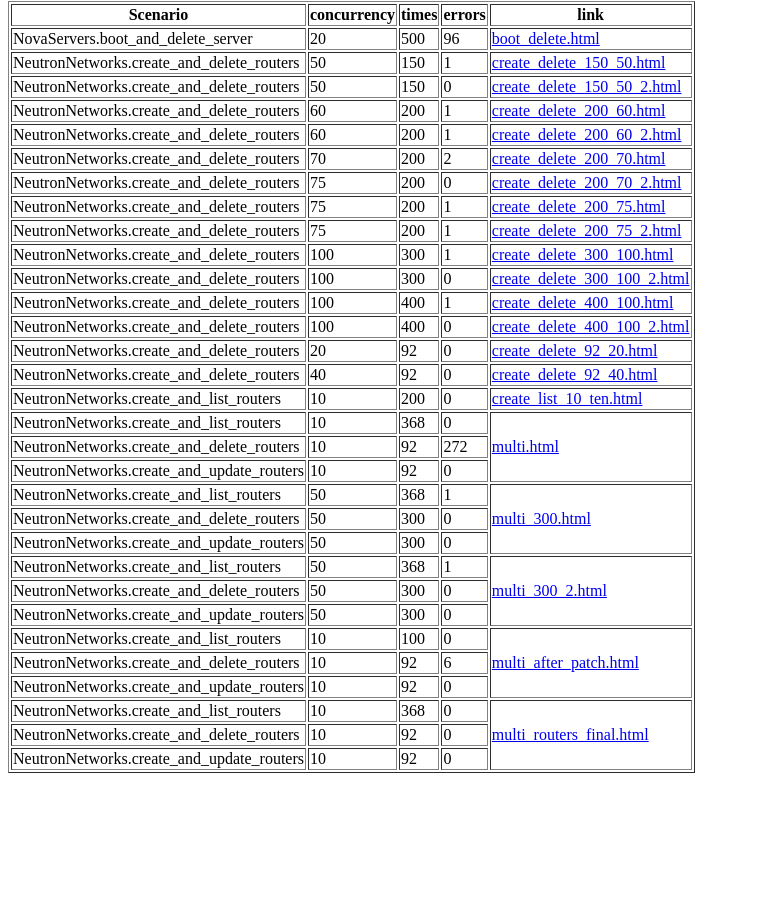
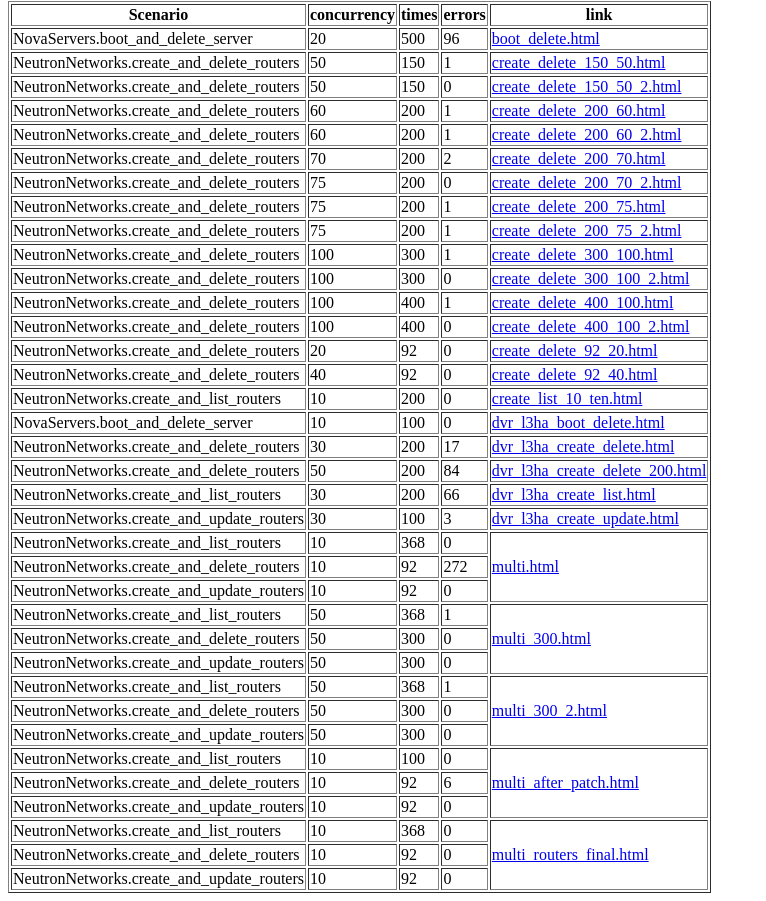
Before and after one commit to AKamyshnikova/neutron-benchmark-results, a plain HTML site: page index.html in a window 1280 px wide. Shown: the part 1535-2436 px from the top of the page, without its empty margins (0-766 px from the left). Before the commit the page ends 2316 px from the top, so only its background shows below. Drawn offline with Linux system fonts and the light colour scheme.

Commit message:
Regenerate index.html

```diff
--- a/index.html
+++ b/index.html
@@ -710,6 +710,41 @@
             <td rowspan=1><a href="rally/create_list_10_ten.html">create_list_10_ten.html</a></td>
         </tr>
         <tr>
+            <td>NovaServers.boot_and_delete_server</td>
+            <td>10</td>
+            <td>100</td>
+            <td>0</td>
+            <td rowspan=1><a href="rally/dvr_l3ha_boot_delete.html">dvr_l3ha_boot_delete.html</a></td>
+        </tr>
+        <tr>
+            <td>NeutronNetworks.create_and_delete_routers</td>
+            <td>30</td>
+            <td>200</td>
+            <td>17</td>
+            <td rowspan=1><a href="rally/dvr_l3ha_create_delete.html">dvr_l3ha_create_delete.html</a></td>
+        </tr>
+        <tr>
+            <td>NeutronNetworks.create_and_delete_routers</td>
+            <td>50</td>
+            <td>200</td>
+            <td>84</td>
+            <td rowspan=1><a href="rally/dvr_l3ha_create_delete_200.html">dvr_l3ha_create_delete_200.html</a></td>
+        </tr>
+        <tr>
+            <td>NeutronNetworks.create_and_list_routers</td>
+            <td>30</td>
+            <td>200</td>
+            <td>66</td>
+            <td rowspan=1><a href="rally/dvr_l3ha_create_list.html">dvr_l3ha_create_list.html</a></td>
+        </tr>
+        <tr>
+            <td>NeutronNetworks.create_and_update_routers</td>
+            <td>30</td>
+            <td>100</td>
+            <td>3</td>
+            <td rowspan=1><a href="rally/dvr_l3ha_create_update.html">dvr_l3ha_create_update.html</a></td>
+        </tr>
+        <tr>
             <td>NeutronNetworks.create_and_list_routers</td>
             <td>10</td>
             <td>368</td>
```
